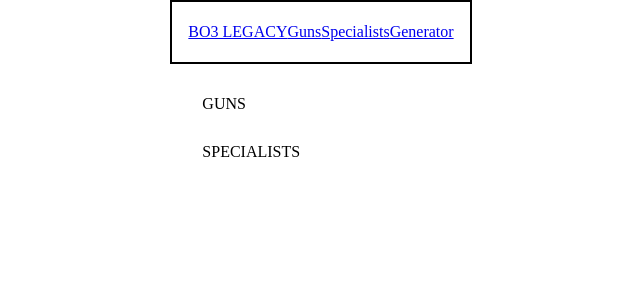
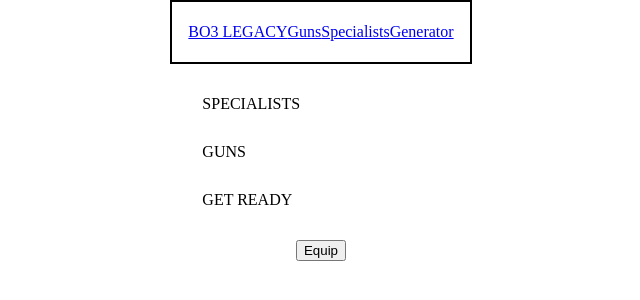
Before and after one commit to Iker-Romero/BO3-legacy, a website built with Vite: page app/index.html in a window 1280 px wide. Shown: the whole page, without its empty margins (319-959 px from the left). Built offline with nearby package versions, Linux system fonts and the light colour scheme; files whose address does not match are found by name.

Commit message:
random generator

```diff
--- /dev/null
+++ b/app/components/insertGenerator/insertGenerator.js
@@ -0,0 +1,28 @@
+import { getData } from "../../services/sevices";
+
+export const insertGenerator = async () => {
+  try {
+    const app = document.querySelector("#app");
+    app.innerHTML += `
+    <section class="section-container" id="generator">
+      <h1>GET READY</h1>
+      <button id="random">Equip</button>
+    </section>
+    `
+    const button = document.querySelector("#random");
+    button.addEventListener("click", async () => {
+      try {
+        const specialists = await getData("http://127.0.0.1:8080/specialists");
+        const randomSpecialist = specialists[Math.floor(Math.random() * specialists.length)];
+        console.log(randomSpecialist)
+        const guns = await getData("http://127.0.0.1:8080/guns");
+        const randomGun = guns[Math.floor(Math.random() * guns.length)];
+        console.log(randomGun)
+      } catch (error) {
+        console.log(error);
+      }
+    })
+  } catch (error) {
+    console.log(error);
+  }
+};
--- a/app/index.html
+++ b/app/index.html
@@ -4,7 +4,7 @@
     <meta charset="UTF-8" />
     <link rel="shortcut icon" href="favicon.ico" type="image/x-icon" />
     <meta name="viewport" content="width=device-width, initial-scale=1.0" />
-    <link rel="stylesheet" href="style.css">
+    <link rel="stylesheet" href="style.css" />
     <title>BO3 LEGACY</title>
   </head>
   <body>
--- a/app/main.js
+++ b/app/main.js
@@ -1,3 +1,4 @@
+import { insertGenerator } from "./components/insertGenerator/insertGenerator";
 import { insertGuns } from "./components/insertGuns/insertGuns";
 import { insertSpecialists } from "./components/insertSpecialists/isertSpecialists";
 import { navBar } from "./components/NavBar/navBar";
@@ -5,8 +6,9 @@
 
 const init = () => {
   navBar();
+  insertSpecialists();
   insertGuns();
-  insertSpecialists();
+  insertGenerator();
 };
 
 init();
--- a/app/style.css
+++ b/app/style.css
@@ -194,10 +194,9 @@
   gap: 1rem;
 }
 
-.figure-description {
-  /* height: auto; */
-  height: 2rem;
-}
+/* .figure-description {
+
+} */
 
 .section-container > figure > .image-container {
   /* object-fit: cover; */
@@ -216,7 +215,11 @@
   width: calc(100% + 2rem);
   object-fit: contain;
   border-radius: 0.5rem;
-  /* scale: 0.8;
+}
+
+/* .section-container > figure > .image-container > img:hover {
+  width: calc(100% + 2rem);
+  scale: 0.8;
   transition: ease-in-out;
-  transition-duration: 1s; */
-}
+  transition-duration: 1s;
+} */
```
